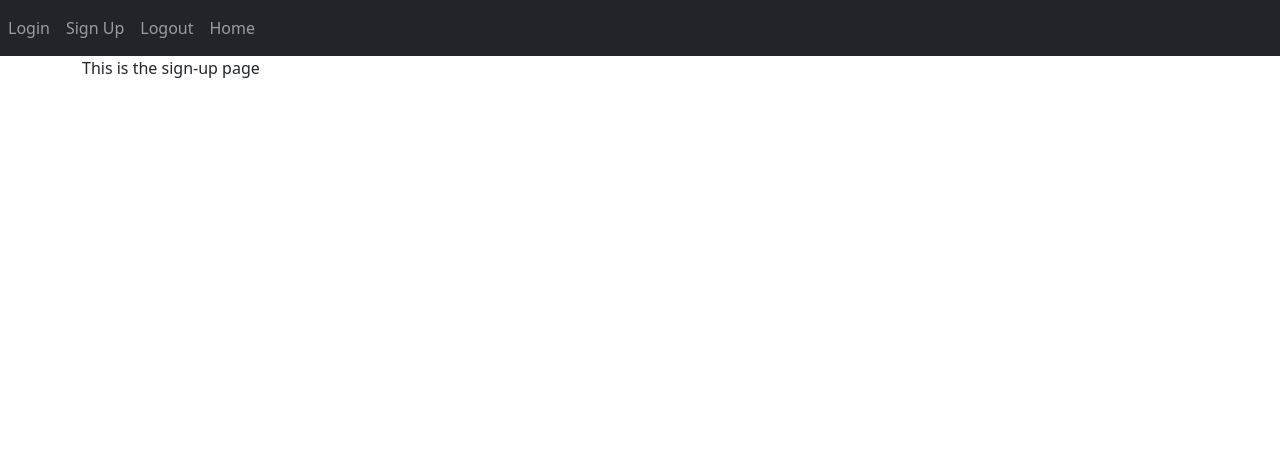
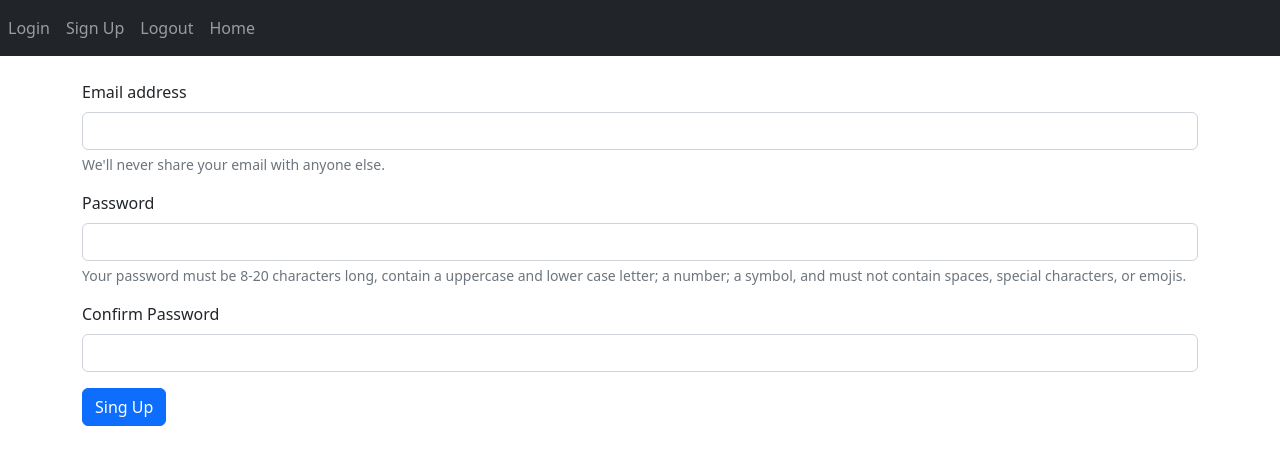
Before and after one commit to simar-s2/Body-Measurement-Tracker, a Flask app: page /sign-up in a window 1280 px wide. Shown: the top 465 px of the page. Run offline with Flask 3, Linux system fonts and the light colour scheme.

Commit message:
Added login page and sign-up page html

```diff
--- a/app.py
+++ b/app.py
@@ -1,3 +1,6 @@
 from website import create_app
 
 app = create_app()
+
+if __name__ == "__main__":
+    app.run(debug=True)
--- a/website/templates/layout.html
+++ b/website/templates/layout.html
@@ -6,8 +6,9 @@
     <title>{% block title %}{% endblock %}</title>
     <link href="https://cdn.jsdelivr.net/npm/bootstrap@5.2.3/dist/css/bootstrap.min.css" rel="stylesheet" integrity="sha384-rbsA2VBKQhggwzxH7pPCaAqO46MgnOM80zW1RWuH61DGLwZJEdK2Kadq2F9CUG65" crossorigin="anonymous">
 </head>
+
 <body>
-    <nav class="navbar navbar-expand-lg navbar-dark bg-dark">
+    <nav class="container-fluid navbar navbar-expand-lg navbar-dark bg-dark">
         <button
             class="navbar-toggler" type="button" data-toggle="collapse" data-target="#navbar">
             <span class="navbar-toggler-icon "></span>
@@ -21,6 +22,7 @@
                 </div>
             </div>
     </nav>
+    <br>
     <div class="container">
         {% block content %}{% endblock %}
     </div>
--- a/website/templates/sign-up.html
+++ b/website/templates/sign-up.html
@@ -4,6 +4,24 @@
 
 {% block content %}
 
-This is the sign-up page
+<form>
+    <div class="mb-3">
+      <label for="email" class="form-label">Email address</label>
+      <input type="email" class="form-control" id="email" aria-describedby="emailHelp">
+      <div id="emailHelp" class="form-text">We'll never share your email with anyone else.</div>
+    </div>
+    <div class="mb-3">
+      <label for="password" class="form-label">Password</label>
+      <input type="password" class="form-control" id="password" aria-describedby="passwordHelp">
+      <div id="passwordHelp" class="form-text">
+        Your password must be 8-20 characters long, contain a uppercase and lower case letter; a number; a symbol, and must not contain spaces, special characters, or emojis.
+      </div>
+    </div>
+    <div class="mb-3">
+        <label for="confirm" class="form-label">Confirm Password</label>
+        <input type="password" class="form-control" id="confirm">
+    </div>
+    <button type="submit" class="btn btn-primary">Sing Up</button>
+</form>
 
 {% endblock %}
```
Also changed, not shown: website/templates/login.html (+11 -1 lines).
